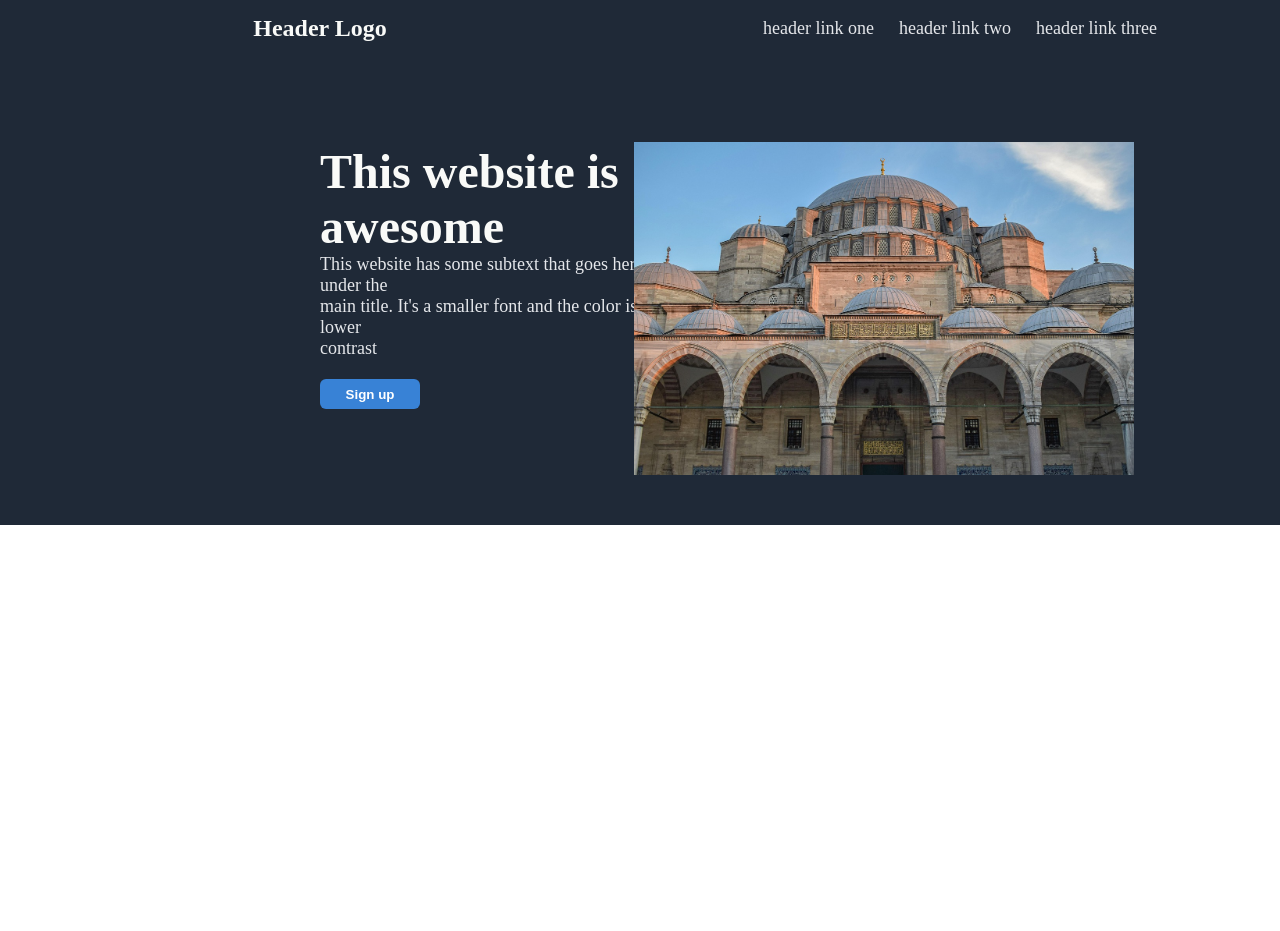
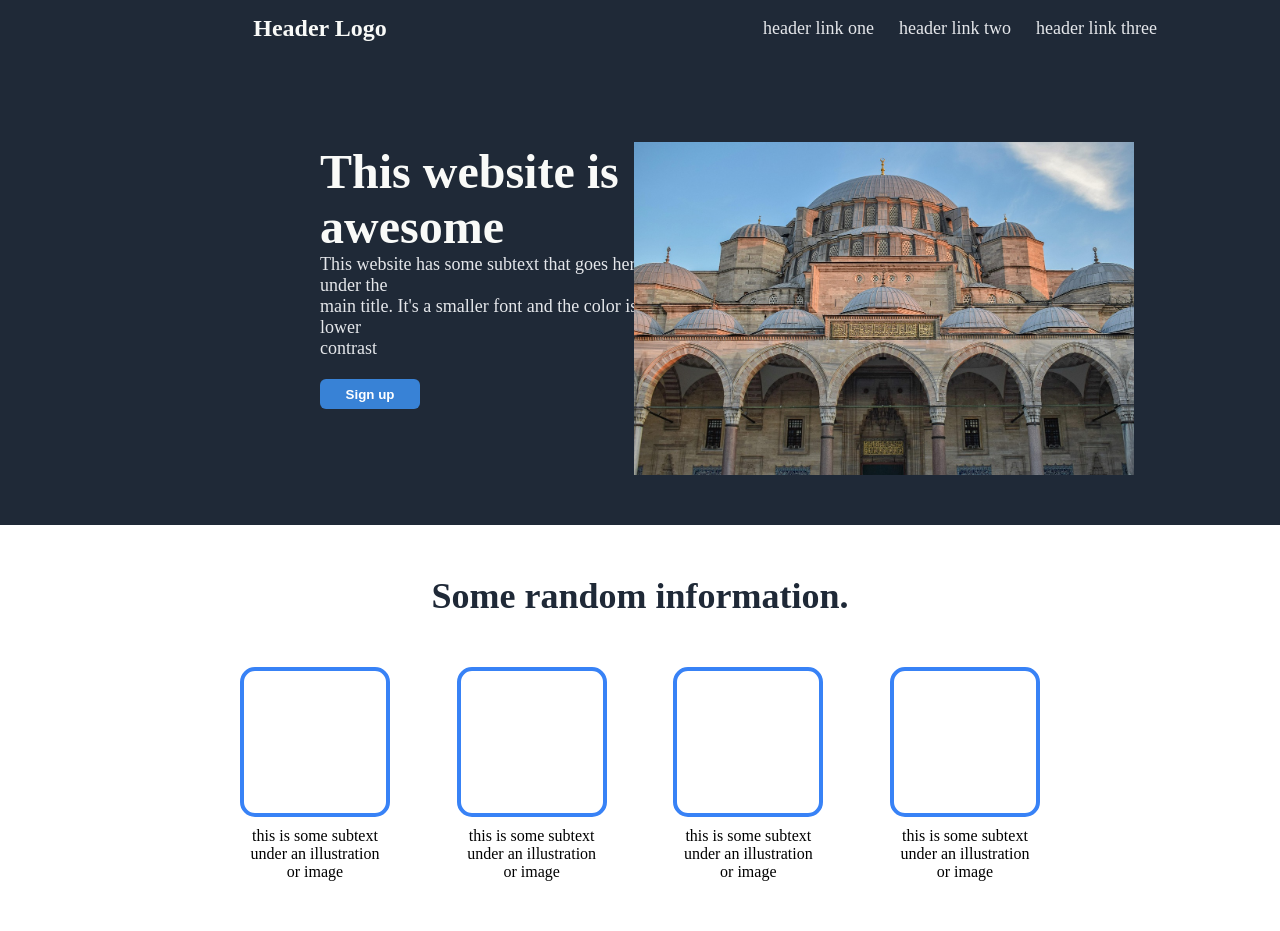
Before and after one commit to zuengi/Landing-page, a plain HTML site: page index.html in a window 1280 px wide. Before the commit the page ends 800 px from the top, so only its background shows below. Drawn offline with Linux system fonts and the light colour scheme.

Commit message:
finish second part

```diff
--- a/index.html
+++ b/index.html
@@ -35,7 +35,7 @@
             <div class="hero-text">
                 <h1>This website is<br> awesome</h1>
                 <p>This website has some subtext that goes here under the<br> main title. It's a smaller font and the color is lower<br> contrast</p>
-                <button type="button" class="signup_button">Sign up</button>
+                <button type="button"onclick="document.location='https://theodinproject.com'" class="signup_button">Sign up</button>
             </div>
             <div class="hero-image">
                 <img src="./images/mosque.jpg" alt="A picture of a Mosque" width="500">
@@ -45,5 +45,46 @@
         </div>
     </header>
 
+    <div class="second-section">
+
+        <h2 class="middle-text">Some random information.</h2>
+
+
+
+    <div class="box-row">
+
+        <div class="box">
+
+                <div class="img-box"></div>
+                <p class="img-box-p">this is some subtext <br>under an illustration <br>or image</p>
+
+        </div>
+        <div class="box">
+
+            <div class="img-box"></div>
+            <p class="img-box-p">this is some subtext <br>under an illustration <br>or image</p>
+
+        </div>
+        <div class="box">
+
+            <div class="img-box"></div>
+            <p class="img-box-p">this is some subtext <br>under an illustration <br>or image</p>
+
+        </div>
+        <div class="box">
+
+            <div class="img-box"></div>
+            <p class="img-box-p">this is some subtext <br>under an illustration <br>or image</p>
+
+        </div>
+    </div>
+</div>
+
+<div class="third-section">
+
+
+
+</div>
+
 </body>
 </html>
--- a/style.css
+++ b/style.css
@@ -97,8 +97,13 @@ ul {
     font-weight: 900;
     border-radius: 6px;
     border: none;
+    cursor: pointer;
 
+}
 
+.signup_button:hover {
+
+    background-color: #98a8b2;
 }
 
 
@@ -124,3 +129,38 @@ ul {
     margin-top: 20px; /* Adds some space above the button */
     align-self: flex-start; /* Aligns the button to the start (left) of the text */
 }
+
+
+.middle-text {
+
+    font-size: 36px;
+    font-weight: 900;
+    color: #1F2937;
+    display: flex;
+    justify-content: center;
+    align-items: center;
+}
+
+.box-row {
+
+    min-height: 60px;
+    max-width: 1200px;
+    padding: 50px 200px;
+    margin: 0 auto;
+    display: flex;
+    justify-content: space-between;
+    align-items: center;
+}
+
+.img-box {
+    width: 150px;
+    height: 150px;
+    border: 4px solid #3882f6;
+    border-radius: 15px;
+}
+
+.img-box-p {
+    margin-top: 10px;
+    text-decoration: none;
+    text-align: center;
+}
```
Also changed, not shown: images/border-collie.jpg (added).
